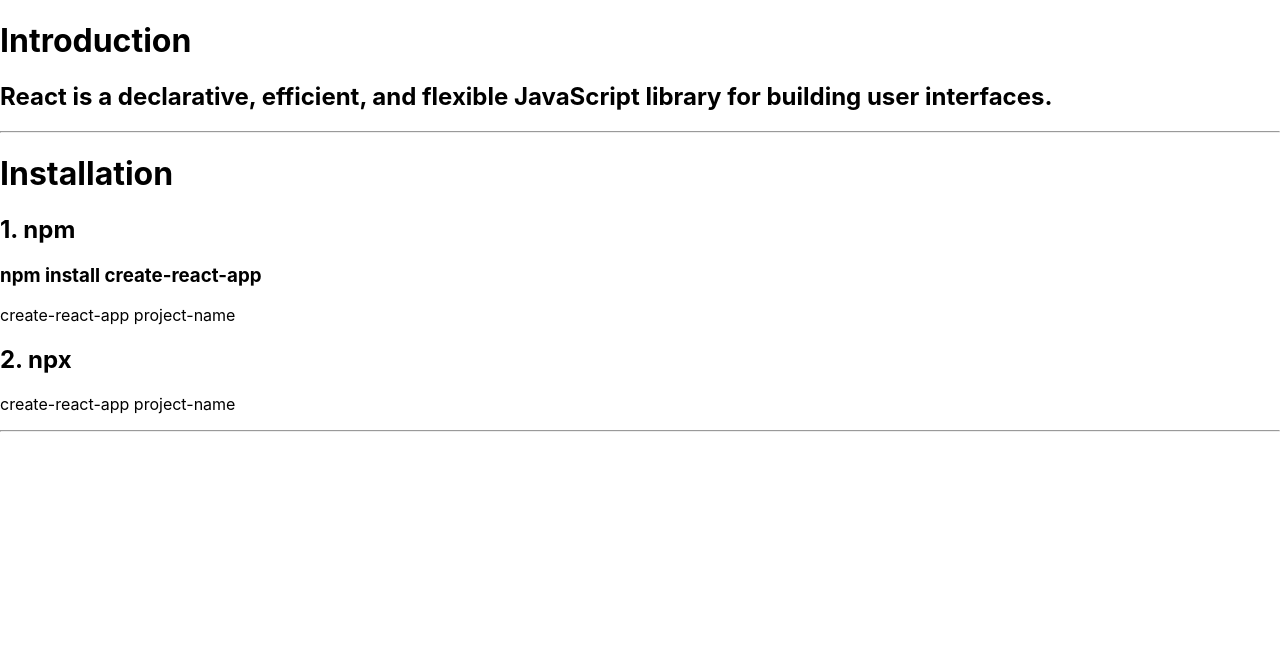
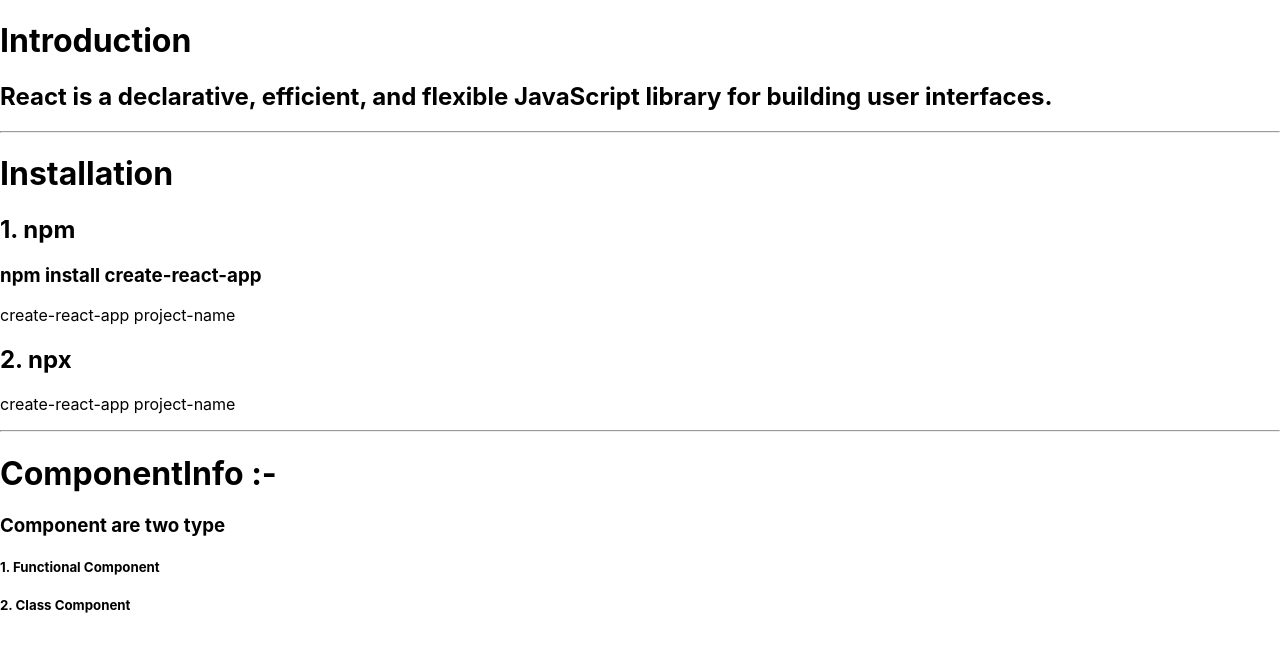
Before and after one commit to adarsh23012003/react-learning-for-video, a React (Create React App) app: page / in a window 1280 px wide. Shown: the top 652 px of the page. Built offline with nearby package versions, Linux system fonts and the light colour scheme; the HTML template or start-up script is replaced by a standard one.

Commit message:
Component Info add (information)

```diff
--- a/src/App.js
+++ b/src/App.js
@@ -1,9 +1,11 @@
 import Introduction from "./Components/Introduction";
+import ComponentInfo from "./Components/ComponentInfo";
 function App() {
   return (
     <div className="App">
     <Introduction />
     <hr />
+    <ComponentInfo/>
     </div>
   );
 }
--- /dev/null
+++ b/src/Components/ComponentInfo.jsx
@@ -0,0 +1,14 @@
+import React from 'react'
+
+function ComponentInfo() {
+  return (
+    <>
+    <h1>ComponentInfo :-</h1>
+    <h3>Component are two type </h3>
+    <h5>1. Functional Component</h5>
+    <h5>2. Class Component</h5>
+    </>
+  )
+}
+
+export default ComponentInfo
```
